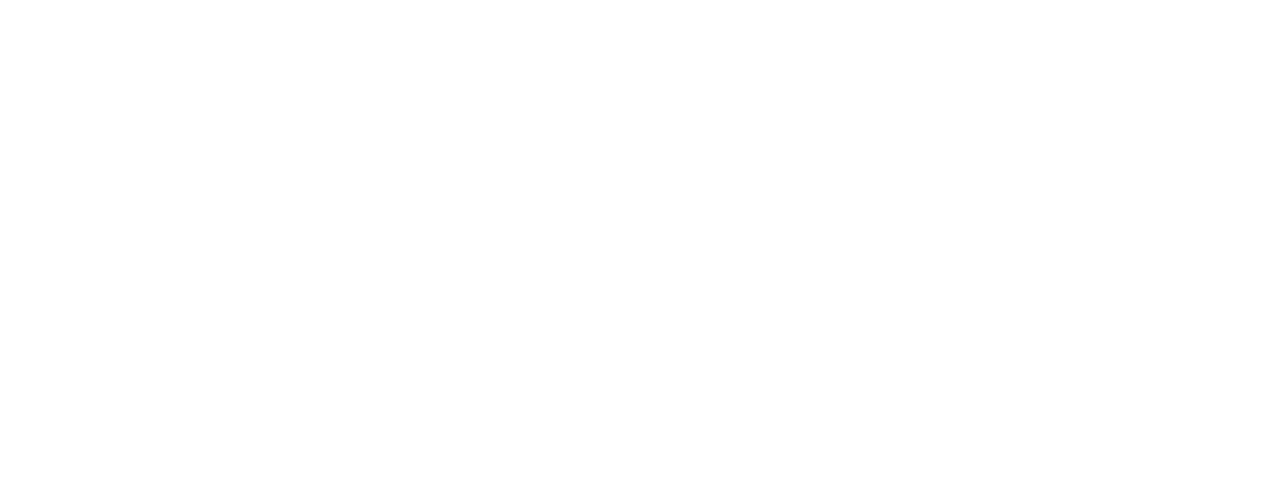
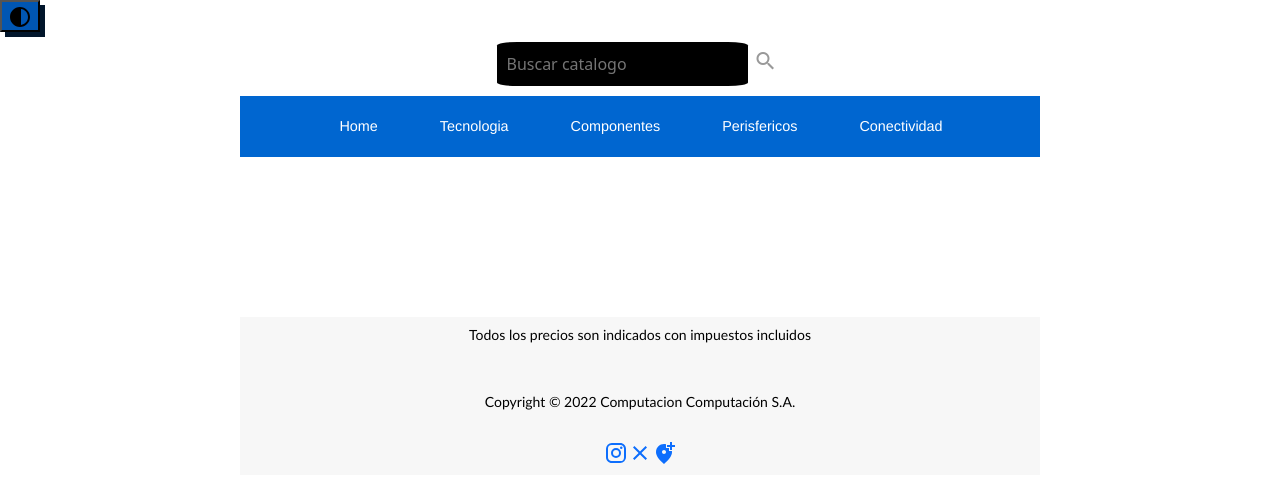
Before and after one commit to gonzal11t0/hardware, a React (Create React App) app: page / in a window 1280 px wide. Shown: the top 502 px of the page. Built offline with nearby package versions, Linux system fonts and the light colour scheme.

Commit message:
settings

```diff
--- a/src/App.js
+++ b/src/App.js
@@ -57,7 +57,7 @@
         <Router>
           <Menu />
           <Routes>
-            <Route path="/Home" element={<Home/>} />
+            <Route path="/Home" element={<Home />} />
             <Route path="/Notebook" element={<Notebook />} />
             <Route path="/Pcs" element={<Pcs />} />
             <Route path="/Celulares" element={<Celulares />} />
--- a/src/index.js
+++ b/src/index.js
@@ -2,13 +2,10 @@
 import ReactDOM from 'react-dom/client';
 import App from './App';
 import reportWebVitals from './reportWebVitals';
-import { BrowserRouter } from 'react-router-dom';
 
 const root = ReactDOM.createRoot(document.getElementById('root'));
 root.render(
-    <BrowserRouter basename="/hardware/Home">
-        <App />
-    </BrowserRouter>,
+    <App />
 
 );
 
```
